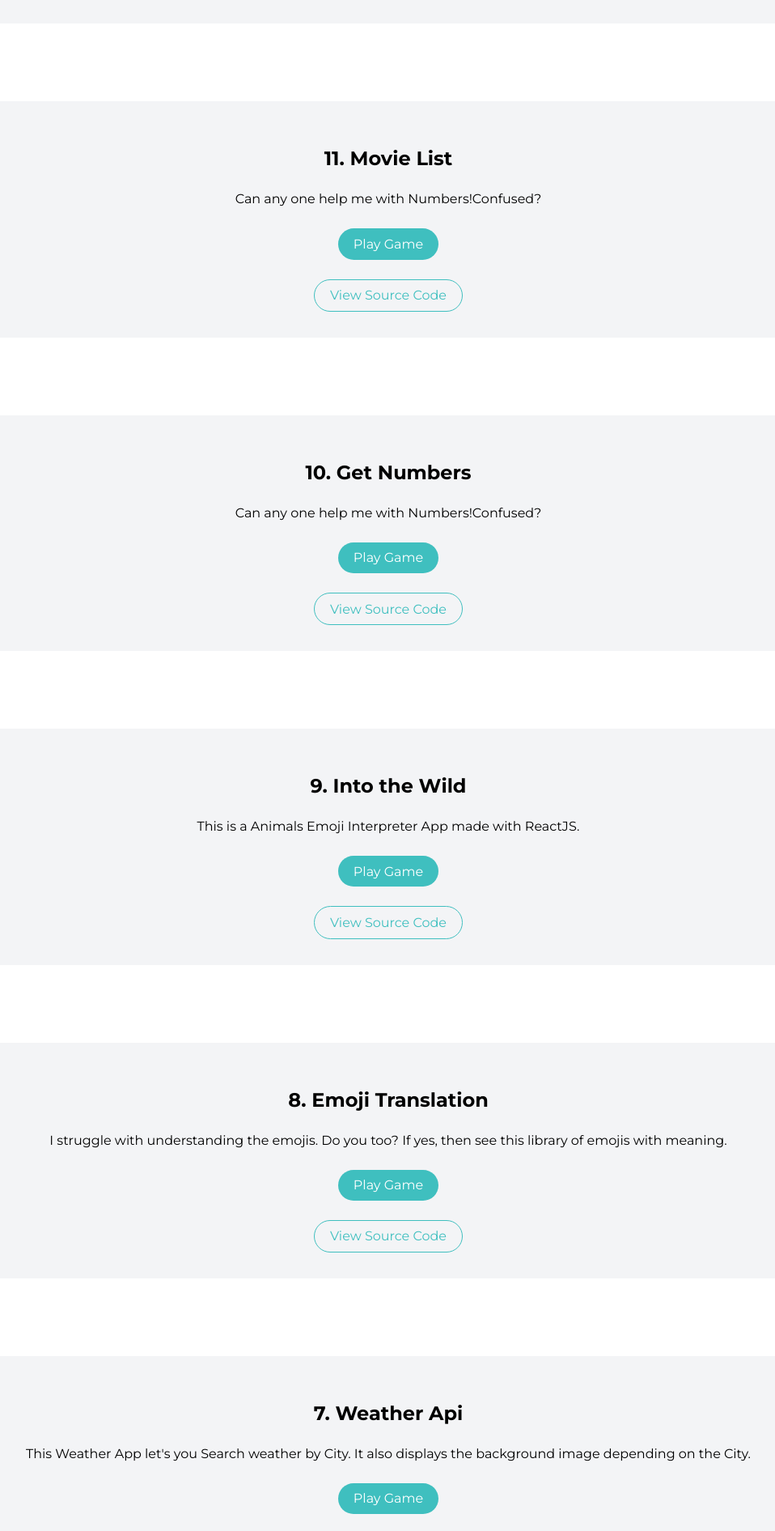
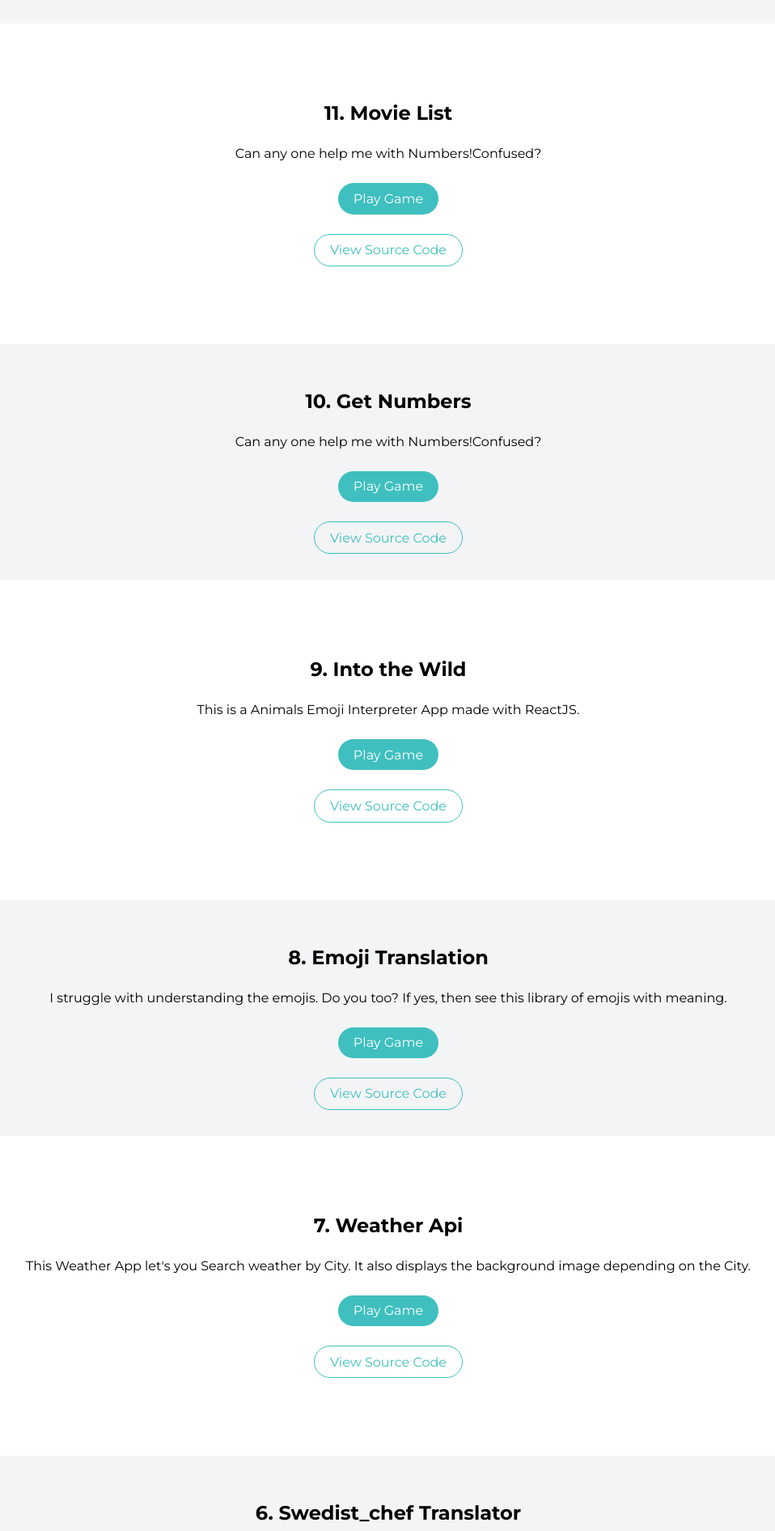
Before and after one commit to sushmithashiv/sushmitha-site, a plain HTML site: page projects.html in a window 1280 px wide. Shown: the part 707-2598 px from the top of the page at 81% size, without its empty margins (160-1118 px from the left). Drawn offline with nearby package versions, Linux system fonts and the light colour scheme.

Commit message:
Update projects.html

```diff
--- a/projects.html
+++ b/projects.html
@@ -43,7 +43,7 @@
         <a class="links link-secondary" target="_blank" href="https://github.com/sushmithashiv24/books">View Source Code</a>
     </section>
 
-        <section class="section off-white blogs">
+        <section class="section projects">
             <h2>11. Movie List </h2>
             <p>Can any one help me with Numbers!Confused?</p>
             <a class="links link-primary" target="_blank" href="https://x9503.csb.app">Play Game</a><br>
@@ -58,7 +58,7 @@
         </section>
 
 
-        <section class="section off-white blogs">
+        <section class="section projects">
             <h2>9. Into the Wild </h2>
             <p>This is a Animals Emoji Interpreter App made with ReactJS.</p>
             <a class="links link-primary" target="_blank" href="https://5fubz.csb.app/">Play Game</a><br>
@@ -73,7 +73,7 @@
             <a class="links link-secondary" target="_blank" href="https://github.com/sushmithashiv24/emoji-translation">View Source Code</a>
         </section>
 
-        <section class="section off-white blogs">
+        <section class="section projects">
             <h2>7. Weather Api</h2>
             <p>This Weather App let's you Search weather by City. It also displays the background image depending on the City.</p>
             <a class="links link-primary" target="_blank" href="https://weatherappapiii.netlify.app">Play Game</a><br>
@@ -89,7 +89,7 @@
         </section>
 
 
-        <section class="section off-white blogs">
+        <section class="section projects">
             <h2>5. Banana Translator</h2>
             <p>Are you a fan of minions? Did you know that the gibberish they say is an actual language. Use the translator to convert your text from English to Minion speak or Banana language.</p>
             <a class="links link-primary" target="_blank" href="https://minionbananatranslator.netlify.app">Play Game</a><br>
```
